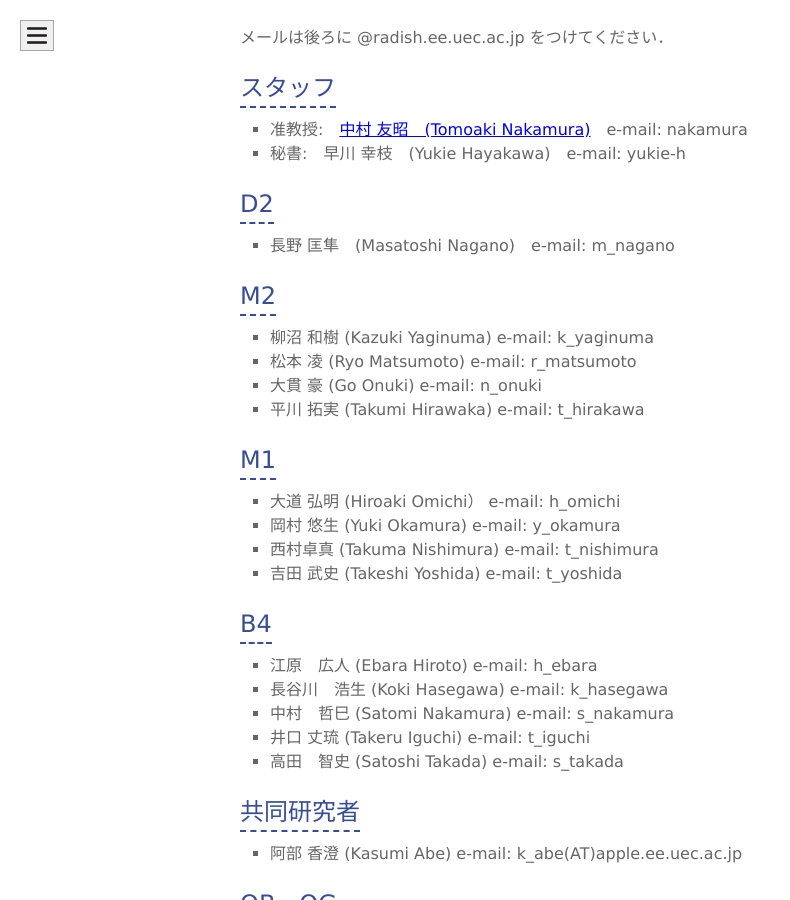
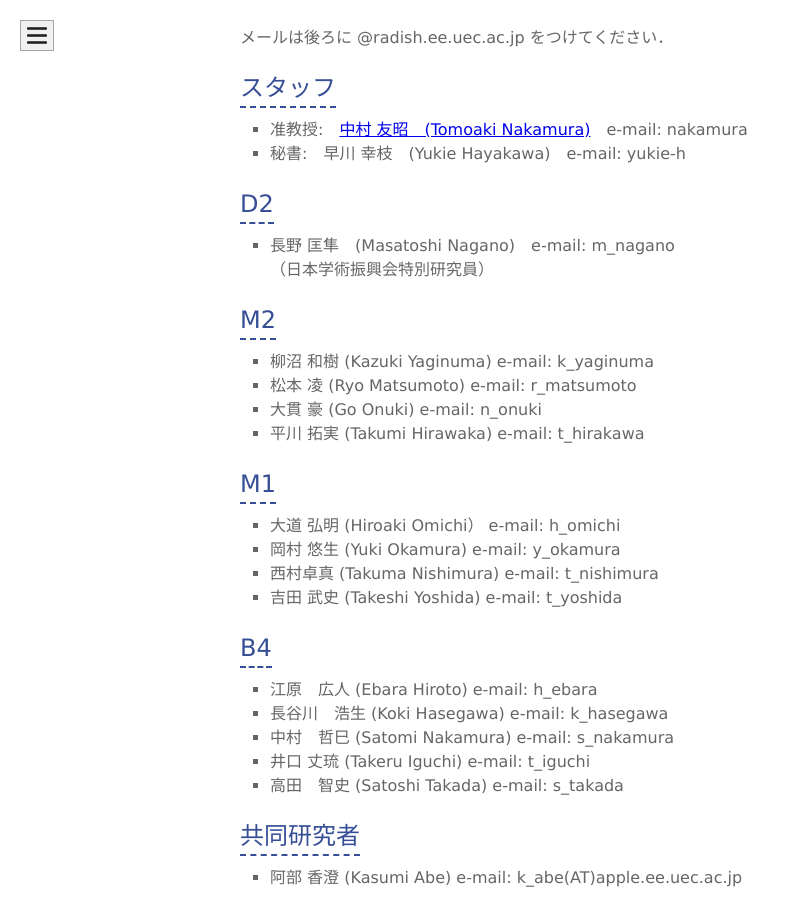
Before and after one commit to naka-lab/naka-lab.github.io, a Jekyll site: the page built from subpages/member.md, in a window 1280 px wide and 900 px high, scrolled down 619 px. Shown: the whole window, without its empty margins (0-790 px from the left). Built offline with Jekyll 4.4.1, drawn with Linux system fonts in a browser that asks for light colours.

Commit message:
Update member.md

```diff
--- a/subpages/member.md
+++ b/subpages/member.md
@@ -12,6 +12,7 @@ layout: default
 
 ## D2
 - 長野 匡隼　(Masatoshi Nagano)　e-mail: m_nagano
+  （日本学術振興会特別研究員）
 
 ## M2
 - 柳沼 和樹 (Kazuki Yaginuma) e-mail: k_yaginuma
```
